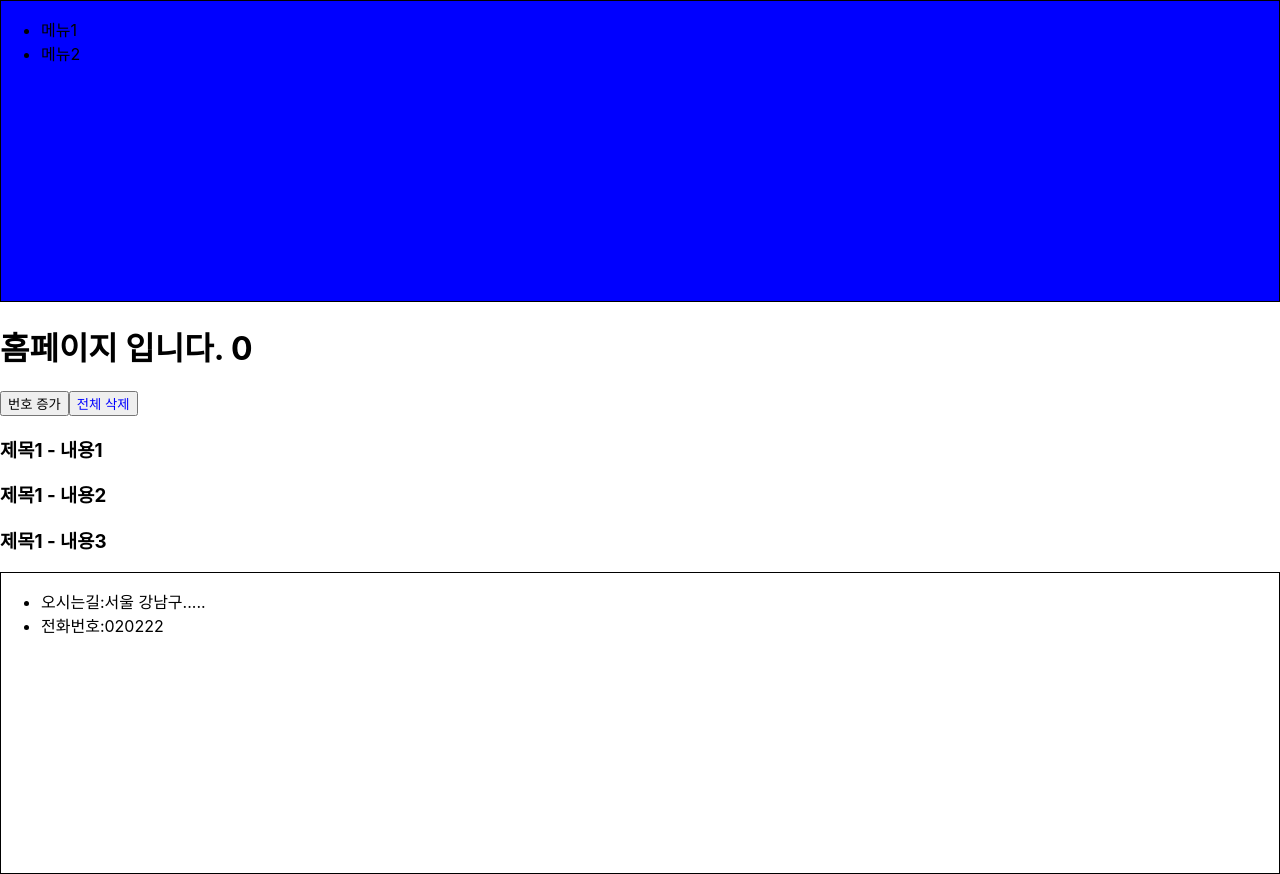
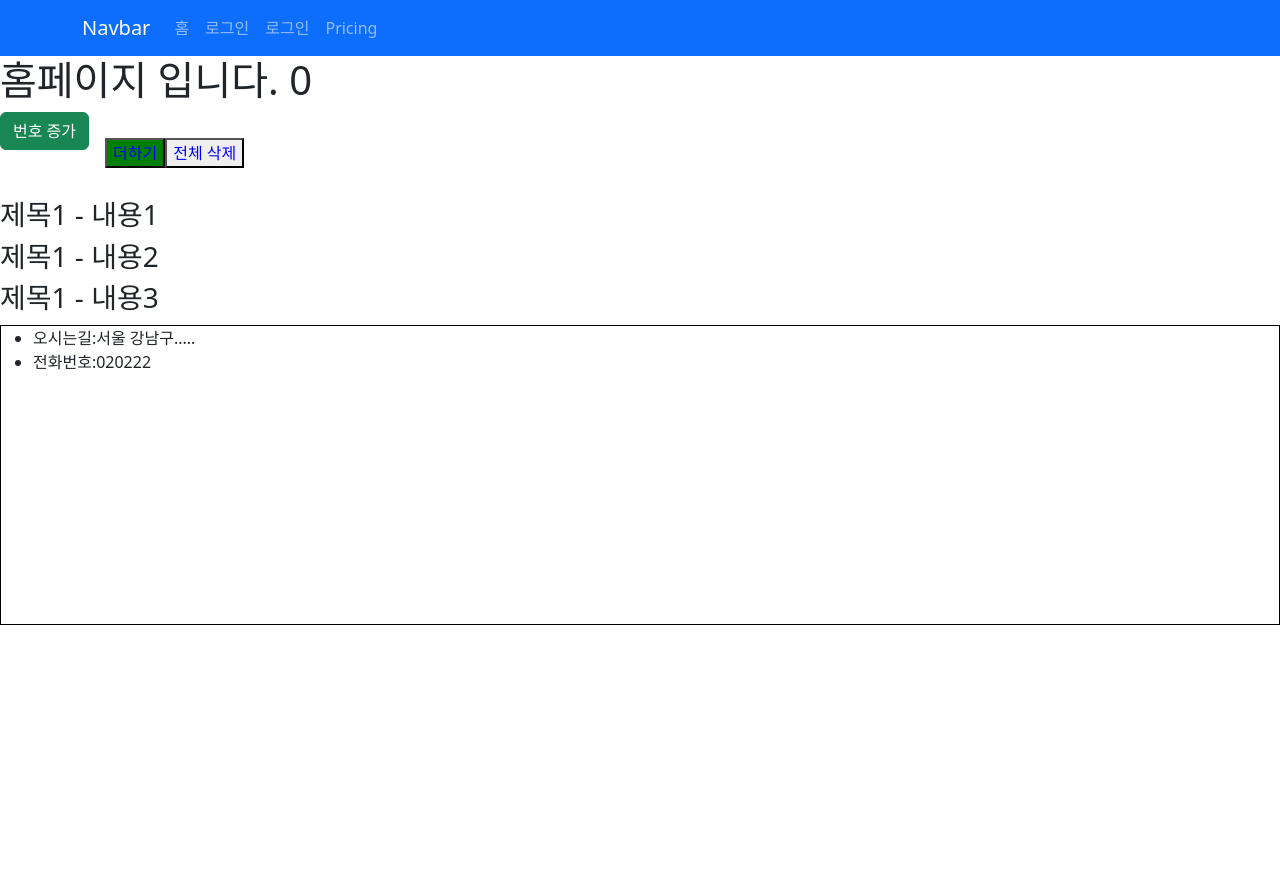
Before and after one commit to braverokmc79/React-SpringBoot-1, a React (Create React App) app in the folder my-app/: page / in a window 1280 px wide. After the commit the page ends 800 px from the top, so only its background shows below. Built offline with nearby package versions, Linux system fonts and the light colour scheme.

Commit message:
14.라우팅하기

```diff
--- a/my-app/package.json
+++ b/my-app/package.json
@@ -6,10 +6,13 @@
     "@testing-library/jest-dom": "^5.16.4",
     "@testing-library/react": "^13.3.0",
     "@testing-library/user-event": "^13.5.0",
+    "bootstrap": "^5.2.0",
     "eslint": "^8.20.0",
     "help": "^3.0.2",
     "react": "^18.2.0",
+    "react-bootstrap": "^2.5.0",
     "react-dom": "^18.2.0",
+    "react-router-dom": "^6.4.0-pre.11",
     "react-scripts": "5.0.1",
     "styled-components": "^5.3.5",
     "web-vitals": "^2.1.4"
--- a/my-app/src/App.css
+++ b/my-app/src/App.css
@@ -45,3 +45,17 @@
   background-color: burlywood;
   color: rgb(64, 159, 116);
 }
+
+
+ *:focus, *:active , .navbar-nav:focus, .navbar-nav:active,.nav-link:focus, .nav-link:active ,.btn:focus, .btn:active {
+  outline: none !important;
+  box-shadow: none !important;
+  border:none !important;
+}
+nav:focus,div:focus, textarea:focus ,button:focus, input:focus , a, a:focus,
+nav:active,div:active, textarea:active ,button:active, input:active , a, a:active
+{
+  outline: none  !important;
+  box-shadow: none !important;
+  border:none !important;
+}
--- a/my-app/src/App.js
+++ b/my-app/src/App.js
@@ -1,12 +1,29 @@
-import './App.css'
+
+import { Routes, Route } from 'react-router-dom';
 import HomePage from './pages/HomePage';
 import LoginPage from './pages/LoginPage';
+import NotFound from './pages/NotFound';
+
+import 'bootstrap/dist/css/bootstrap.min.css'
+import './App.css';
+
+
 
 function App() {
   return (
-    <div>
-      <HomePage />
-    </div >
+
+    <Routes>
+      <Route path="/" element={<HomePage />} />
+      <Route path="/login" element={<LoginPage />} >
+        <Route path="/login/:id" element={<LoginPage />} />
+      </Route>
+      <Route path="*" element={<NotFound />} />
+    </Routes >
+
+
   );
 }
+
+
+
 export default App;
--- /dev/null
+++ b/my-app/src/App.scss
@@ -0,0 +1,16 @@
+/* The following block can be included in a custom.scss */
+/* import bootstrap to set changes */
+@import "~bootstrap/scss/bootstrap";
+/* make the customizations */
+$white: #ffffff;
+
+$theme-colors: (
+    "light":      #c1e2f1,
+    "dark":       #080502,
+    "primary":    #20496a,
+    "secondary":  #5d893d,
+    "info":       #acc178,
+    "success":    #28ab64,
+    "warning":    #e6cc27,
+    "danger":     #f61415,
+);
--- a/my-app/src/components/Header.js
+++ b/my-app/src/components/Header.js
@@ -1,6 +1,9 @@
 import React from 'react';
+import { Link } from 'react-router-dom';
 import styled from 'styled-components';
-
+import Container from 'react-bootstrap/Container';
+import Nav from 'react-bootstrap/Nav';
+import Navbar from 'react-bootstrap/Navbar';
 
 //하나의 컴포넌트를 생성(재사용)
 
@@ -11,17 +14,47 @@ const StyleHeaderDiv = styled.div`
     background-color: ${(props) => props.backgroundColor};
 `;
 
+const StyleHeadLink = styled.a`
+    color: red;
+    text-decoration: none;
+    outline: none;
+`;
+
+
 const Header = () => {
+    // return (
+    //     <StyleHeaderDiv backgroundColor="#8bc34a" >
+    //         <div>
+    //             <ul>
+    //                 <li><StyleHeadLink to="/">홈</StyleHeadLink></li>
+    //                 <li><StyleHeadLink to="/login/10">로그인</StyleHeadLink></li>
+    //             </ul>
+    //         </div>
+    //     </StyleHeaderDiv>
+    // );
+
+
     return (
-        <StyleHeaderDiv backgroundColor="blue" >
-            <div>
-                <ul>
-                    <li>메뉴1 </li>
-                    <li>메뉴2</li>
-                </ul>
-            </div>
-        </StyleHeaderDiv>
+        <>
+            <Navbar bg="primary" variant="dark">
+                <Container>
+                    <Navbar.Brand href="#">Navbar</Navbar.Brand>
+                    <Nav className="me-auto">
+                        <Nav.Link href="/">홈</Nav.Link>
+                        <Link to="/login" className='nav-link StyleHeadLink'>로그인</Link>
+                        <Nav.Link href="/login">로그인</Nav.Link>
+                        <Nav.Link href="#pricing">Pricing</Nav.Link>
+                    </Nav>
+                </Container>
+            </Navbar>
+
+
+
+
+        </>
     );
 };
 
+
+
 export default Header;
--- a/my-app/src/components/home/Home.js
+++ b/my-app/src/components/home/Home.js
@@ -1,30 +1,34 @@
-import React, { useState } from 'react';
+import React from 'react';
 import styled from 'styled-components';
 
 const StyledDeleteButton = styled.button`
        color :${(props) => (props.user.username === 'ssar' ? 'blue' : 'red')};
 `;
 
+//스타일 확장
+const StyledAddButton = styled(StyledDeleteButton)`
+       background-color: green;
+`;
+
+
 
 const Home = (props) => {
     //구조분할 할당
     const { boards, setBoards, number, setNumber, user } = props;
 
-
-
     return (
 
         <div>
             <h1>홈페이지 입니다.  {number} </h1>
-            <button onClick={() => setNumber(number + 1)}>번호 증가</button>
+            <button className='btn btn-success ml-3 me-3 mb-5' onClick={() => setNumber(number + 1)}>번호 증가</button>
+
+            <StyledAddButton user={user}>더하기</StyledAddButton>
 
             <StyledDeleteButton user={user} onClick={() => setBoards([])}>전체 삭제</StyledDeleteButton>
 
             {boards.map((board) =>
                 <h3>{board.title}  - {board.content}</h3>
             )}
-
-
         </div>
     );
 };
--- a/my-app/src/components/login/Login.js
+++ b/my-app/src/components/login/Login.js
@@ -1,13 +1,21 @@
 import React from 'react';
 import styled from 'styled-components';
+import { useNavigate } from "react-router-dom";
 
 const LoginBox = styled.div`
     padding: 30px 0 30px 0;
 `;
 
 const Login = () => {
+    let navigate = useNavigate();
+
+    //  const goHome = () => {
+    // navigate("/");
+    //    navigate(-1);
+    //    }
     return (
         <LoginBox>
+            <button onClick={() => navigate(-1)}>뒤로가기</button>
             <h1>로그인 페이지입니다.</h1>
         </LoginBox>
     );
--- a/my-app/src/index.js
+++ b/my-app/src/index.js
@@ -3,11 +3,22 @@ import ReactDOM from 'react-dom/client';
 import './index.css';
 import App from './App';
 import reportWebVitals from './reportWebVitals';
+import { BrowserRouter } from 'react-router-dom';
+import Header from './components/Header';
+import Footer from './components/Footer';
+
 
 const root = ReactDOM.createRoot(document.getElementById('root'));
 root.render(
   <React.StrictMode>
-    <App />
+
+    <BrowserRouter>
+      <Header />
+      <App />
+      <Footer />
+    </BrowserRouter>
+
+
   </React.StrictMode>
 );
 
--- a/my-app/src/pages/HomePage.js
+++ b/my-app/src/pages/HomePage.js
@@ -1,6 +1,4 @@
 import React, { useEffect, useState } from 'react';
-import Footer from '../components/Footer';
-import Header from '../components/Header';
 import Home from '../components/home/Home';
 
 const HomePage = () => {
@@ -27,13 +25,9 @@ const HomePage = () => {
     }, [])
 
 
-    return (
-        <div>
-            <Header />
-            <Home boards={boards} setBoards={setBoards} user={user} number={number} setNumber={setNumber} />
-            <Footer />
-        </div>
-    );
+    return <Home boards={boards} setBoards={setBoards} user={user} number={number} setNumber={setNumber} />;
+
+
 };
 
 export default HomePage;
--- a/my-app/src/pages/LoginPage.js
+++ b/my-app/src/pages/LoginPage.js
@@ -1,18 +1,21 @@
 import React from 'react';
-import Footer from '../components/Footer';
-import Header from '../components/Header';
 import Login from '../components/login/Login';
+import { useParams, useLocation } from 'react-router-dom';
 
-const LoginPage = () => {
-    return (
-        <div>
-            <Header />
 
-            <Login />
 
-            <Footer />
-        </div>
-    );
+const LoginPage = (props) => {
+
+    //const navigate = useNavigate()
+    const location = useLocation()
+    let params = useParams();
+
+    //console.log("props ", props);
+    //console.log("navigate ", navigate);
+    console.log("location ", location);
+    console.log("params ", params.id);
+
+    return <Login />;
 };
 
 export default LoginPage;
--- /dev/null
+++ b/my-app/src/pages/NotFound.js
@@ -0,0 +1,11 @@
+import React from 'react';
+
+const NotFound = () => {
+    return (
+        <div>
+            404 Error
+        </div>
+    );
+};
+
+export default NotFound;
```
